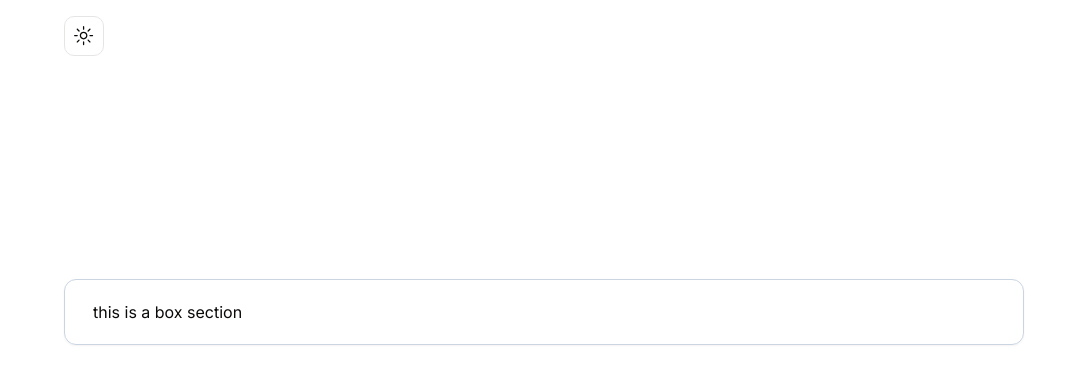
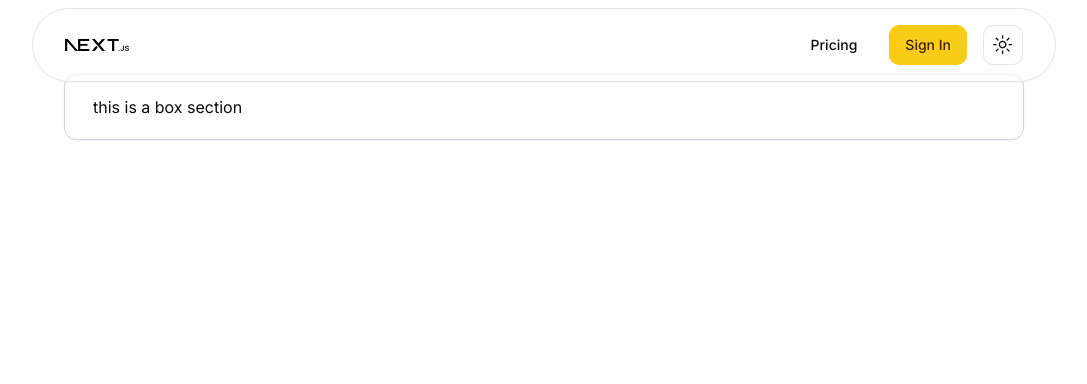
Before and after one commit to Drive-D-Dev/EdTech, a Next.js app in the folder frontend/: page / in a window 1280 px wide. Shown: the top 384 px of the page, without its empty margins (96-1183 px from the left). Built offline with nearby package versions, Linux system fonts and the light colour scheme.

Commit message:
feat: navbar SignInWrapper and initial styling

```diff
--- a/frontend/package.json
+++ b/frontend/package.json
@@ -10,6 +10,7 @@
   },
   "dependencies": {
     "@hookform/resolvers": "^3.9.0",
+    "@radix-ui/react-avatar": "^1.1.0",
     "@radix-ui/react-dialog": "^1.1.1",
     "@radix-ui/react-dropdown-menu": "^2.1.1",
     "@radix-ui/react-icons": "^1.3.0",
--- a/frontend/src/app/page.tsx
+++ b/frontend/src/app/page.tsx
@@ -2,7 +2,7 @@
 
 export default function Home() {
   return (
-    <main className="container flex justify-center h-[60dvh] flex-col">
+    <main className="container flex justify-center flex-col">
       <div className="box flex space-x-2">
         <p className="">this is a box section</p>
       </div>
--- a/frontend/src/components/navbar.tsx
+++ b/frontend/src/components/navbar.tsx
@@ -1,12 +1,57 @@
 import React from "react";
+import { LOGO_IMG, NAV_LINKS } from "@/constant/global";
+import Link from 'next/link'
 import { ModeToggle } from "@/components/ui/mode-toggle";
+import { Avatar, AvatarFallback, AvatarImage } from "@/components/ui/avatar"
+import { Button } from "./ui/button";
+
+
+// TODO: check whether or not user is sign in.
+const session = false
 
 const Navbar = () => {
   return (
-    <nav className="container bg-background/40 backdrop-blur-sm py-4 sticky w-full top-0 left-0 z-10">
-      <ModeToggle />
+    <nav className="container flex justify-between items-center bg-background/20 backdrop-blur-md py-4 sticky w-full top-2 left-2 z-10 rounded-full shadow-sm border">
+      <Link href="/">
+        <img src={LOGO_IMG.src} alt={LOGO_IMG.alt} height={64} width={64} />
+      </Link>
+
+      <div className="flex justify-center items-center gap-4">
+        {
+          NAV_LINKS.map((link) => (
+            <Link href={link.href}>
+              <Button variant="ghost">
+                {link.title}
+              </Button>
+            </Link>
+          ))
+        }
+        {
+          session ?
+            <ProfileWrapper /> :
+            <SignInWrapper />
+        }
+      </div>
     </nav>
   );
 };
 
+const SignInWrapper = () => {
+  return (
+    <>
+      <Button>Sign In</Button>
+      <ModeToggle />
+    </>
+  )
+}
+
+const ProfileWrapper = () => {
+  return (
+    <>
+      <Avatar>
+      </Avatar>
+    </>
+  )
+}
+
 export default Navbar;
--- /dev/null
+++ b/frontend/src/components/ui/avatar.tsx
@@ -0,0 +1,50 @@
+"use client"
+
+import * as React from "react"
+import * as AvatarPrimitive from "@radix-ui/react-avatar"
+
+import { cn } from "@/lib/utils"
+
+const Avatar = React.forwardRef<
+  React.ElementRef<typeof AvatarPrimitive.Root>,
+  React.ComponentPropsWithoutRef<typeof AvatarPrimitive.Root>
+>(({ className, ...props }, ref) => (
+  <AvatarPrimitive.Root
+    ref={ref}
+    className={cn(
+      "relative flex h-10 w-10 shrink-0 overflow-hidden rounded-full",
+      className
+    )}
+    {...props}
+  />
+))
+Avatar.displayName = AvatarPrimitive.Root.displayName
+
+const AvatarImage = React.forwardRef<
+  React.ElementRef<typeof AvatarPrimitive.Image>,
+  React.ComponentPropsWithoutRef<typeof AvatarPrimitive.Image>
+>(({ className, ...props }, ref) => (
+  <AvatarPrimitive.Image
+    ref={ref}
+    className={cn("aspect-square h-full w-full", className)}
+    {...props}
+  />
+))
+AvatarImage.displayName = AvatarPrimitive.Image.displayName
+
+const AvatarFallback = React.forwardRef<
+  React.ElementRef<typeof AvatarPrimitive.Fallback>,
+  React.ComponentPropsWithoutRef<typeof AvatarPrimitive.Fallback>
+>(({ className, ...props }, ref) => (
+  <AvatarPrimitive.Fallback
+    ref={ref}
+    className={cn(
+      "flex h-full w-full items-center justify-center rounded-full bg-muted",
+      className
+    )}
+    {...props}
+  />
+))
+AvatarFallback.displayName = AvatarPrimitive.Fallback.displayName
+
+export { Avatar, AvatarImage, AvatarFallback }
--- /dev/null
+++ b/frontend/src/constant/global.ts
@@ -0,0 +1,13 @@
+import { title } from "process";
+
+export const LOGO_IMG = {
+  src: "/next.svg",
+  alt: "logo",
+};
+
+export const NAV_LINKS = [
+  {
+    title: "Pricing",
+    href: "/pricing",
+  },
+];
```
Also changed, not shown: 1 other file (tests, documents, lock files or other folders).
